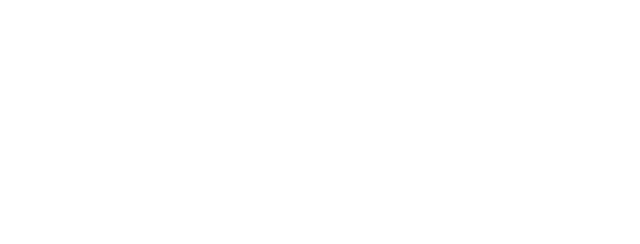
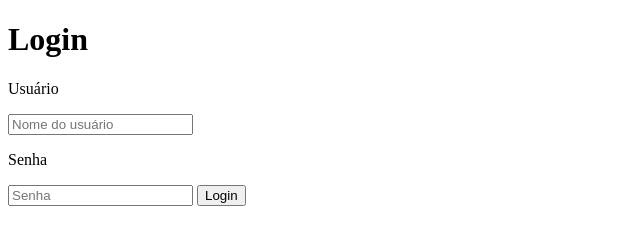
Before and after one commit to sidneyfrancois/tela_login_ImaLearning, a plain HTML site: page index.html in a window 1280 px wide. Shown: the whole page, without its empty margins (0-640 px from the left). Drawn offline with Linux system fonts and the light colour scheme.

Commit message:
inserindo esqueleto da tela de login

```diff
--- a/index.html
+++ b/index.html
@@ -6,6 +6,15 @@
   <title>Tela de Login</title>
 </head>
 <body>
-
+  <div class="main_login">
+    <h1>Login</h1>
+    <form>
+      <p>Usuário</p>
+      <input type="text" placeholder="Nome do usuário">
+      <p>Senha</p>
+      <input type="text" placeholder="Senha">
+      <button>Login</button>
+    </form>
+  </div>
 </body>
 </html>
```
